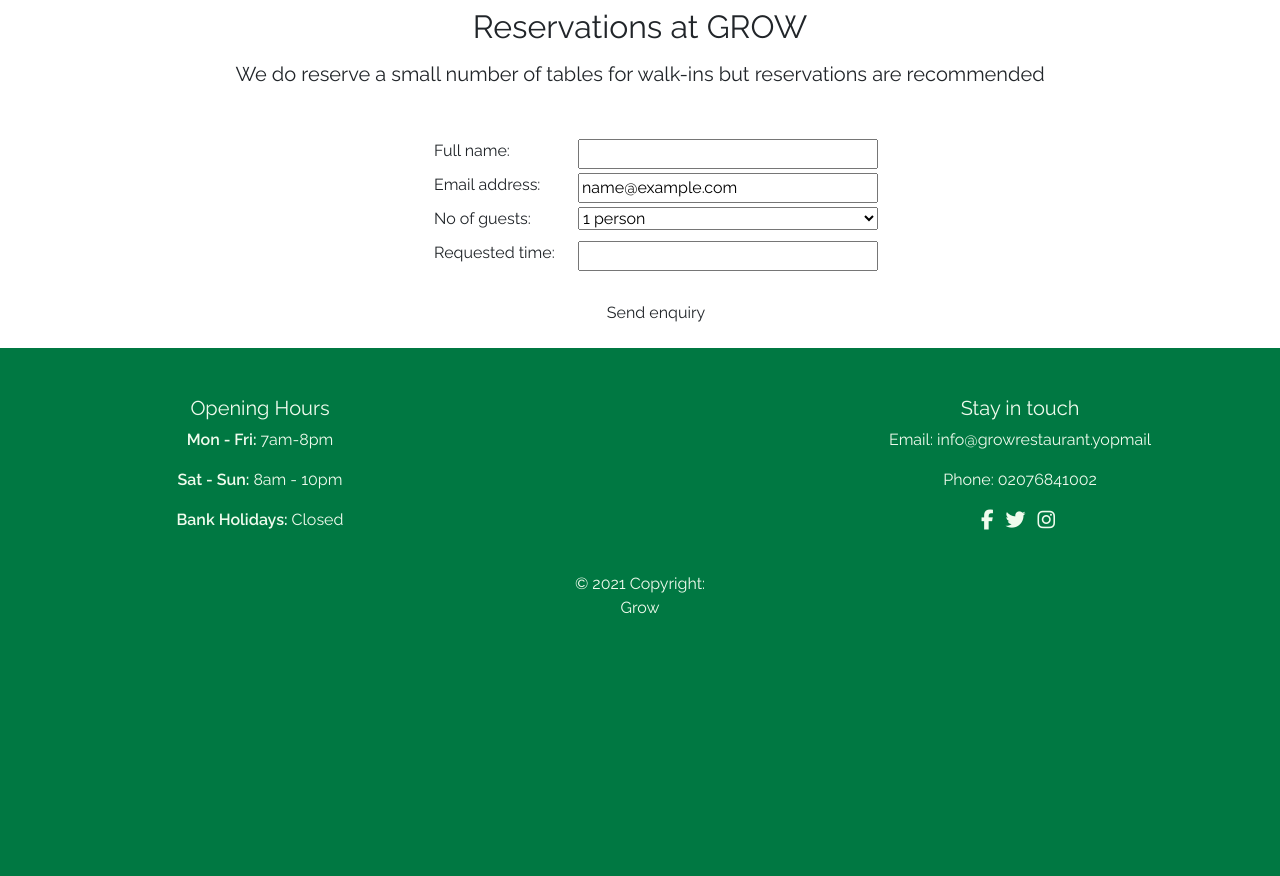
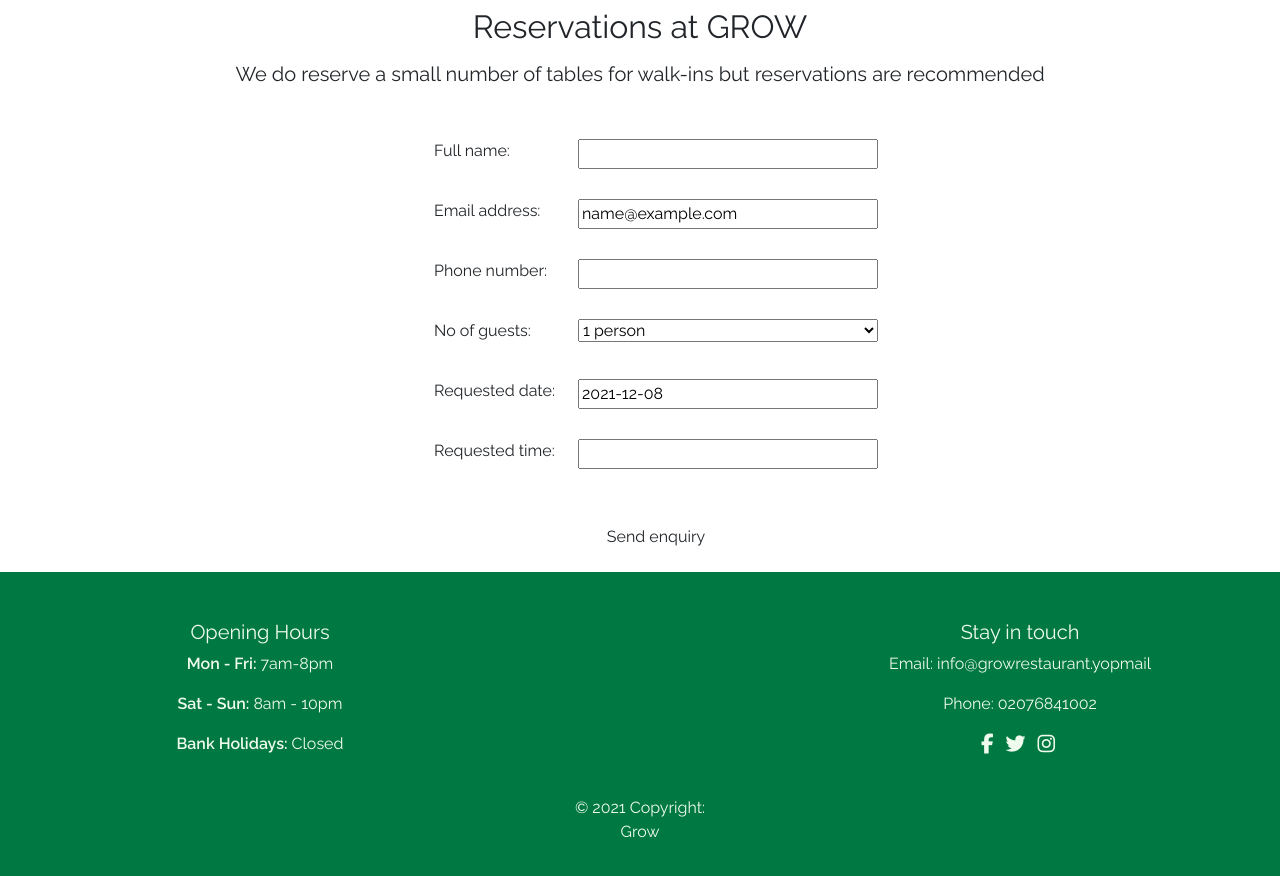
Before and after one commit to daisygunn/grow-restaurant, a Django app: page /reservations/ in a window 1280 px wide. Shown: the part 321-1197 px from the top of the page. Before the commit the page ends 935 px from the top, so only its background shows below. Run offline with Django 3.2, Linux system fonts and the light colour scheme; the visitor is signed in with stand-in values (Sample User, id 1); some libraries are stand-ins or nearby versions.

Commit message:
Import messages to display when enquiry is sent. Update reservations model to select date and time seperately. Update reservations.html to display all of the user information on the form if they are logged in.

```diff
--- a/reservations/admin.py
+++ b/reservations/admin.py
@@ -16,4 +16,4 @@ class TableAdmin(admin.ModelAdmin):
 @admin.register(Reservation)
 class ReservationsAdmim(admin.ModelAdmin):
     list_filter = ('no_of_guests', 'status', 'table_id')
-    list_display = ('reservation_id', 'no_of_guests', 'status', 'table_id', 'requested_time')
+    list_display = ('reservation_id', 'no_of_guests', 'status', 'table_id', 'requested_date', 'requested_time')
--- a/reservations/forms.py
+++ b/reservations/forms.py
@@ -1,4 +1,4 @@
-from bootstrap_datepicker_plus import DateTimePickerInput
+from bootstrap_datepicker_plus import DateTimePickerInput, DatePickerInput, TimePickerInput
 from .models import Customer, Reservation
 from django import forms
 
@@ -11,7 +11,16 @@ class CustomerForm(forms.ModelForm):
 class ReservationForm(forms.ModelForm):
     class Meta:
         model = Reservation
-        fields = ('no_of_guests', 'requested_time')
+        fields = ('no_of_guests', 'requested_date', 'requested_time')
         widgets = {
-            'requested_time':DateTimePickerInput()
+            'requested_date':DatePickerInput(options={
+                    "format": "DD/MM/YYYY", # moment date-time format
+                    "showClose": True,
+                    "showClear": True,
+                    "showTodayButton": True,
+                }),
+            'requested_time':TimePickerInput(options={
+                    "showClose": True,
+            }
+            ),
         }
--- a/reservations/models.py
+++ b/reservations/models.py
@@ -31,7 +31,8 @@ class Reservation(models.Model):
     # email = models.ForeignKey(Customer, on_delete=models.CASCADE, related_name="customer_email")
     guests_choices = ((1, "1 person"), (2, "2 people"), (3, "3 people"), (4, "4 people"))
     no_of_guests = models.IntegerField(choices=guests_choices, default=1)
-    requested_time = models.DateTimeField()
+    requested_date = models.DateField(default=datetime.date.today)
+    requested_time = models.TimeField(default='')
     table_id = models.ForeignKey(Table, on_delete=models.CASCADE, related_name="table_booked", null=True)
     status = models.CharField(
         max_length=10, choices=status_choices, default="pending")
--- a/reservations/views.py
+++ b/reservations/views.py
@@ -4,7 +4,7 @@ from django.http import HttpResponseRedirect
 from django.contrib import messages
 from django.contrib.auth.models import User
 from django.template.context_processors import csrf
-from bootstrap_datepicker_plus import DateTimePickerInput
+from bootstrap_datepicker_plus import DateTimePickerInput, DatePickerInput, TimePickerInput
 from .models import Table, Customer, Reservation
 from .forms import CustomerForm, ReservationForm
 
@@ -16,26 +16,7 @@ class ReservationsEnquiry(View):
     def get(self, request, *args, **kwargs):
 
         customer_form = CustomerForm()
-        # reservation_form = ReservationForm(initial={'email': request.user.email})
         reservation_form = ReservationForm()
-
-#       On SUbmit
-#       Check to see if there is availablity First
-#       check against reservation table for number of bookings already existing for date and time, reserved and confirmed not not deleted
-#       select count(*) from reservation where date = :date and time = :time and reservation =  (“confirmed”);
-#         {number}
-
-#       select count(*) from tables;
-#         {max 5}
-
-#       If number of reservation does not equal to number of rows in the seats table then
-#         #allow booking
-#         --Save CUstomer details to cutomer table, take the  running (primary key) id from there (store into variable)
-#         --then pushreservation data into reservation table and mark reservation trigger as 1 and confirmed as 0
-#         --
-#       else
-#         not allowed, suggest other dates
-#       end if
 
         return render(
             request, self.template_name,
@@ -47,21 +28,23 @@ class ReservationsEnquiry(View):
         customer_form = CustomerForm(data=request.POST)
         reservation_form = ReservationForm(data=request.POST)
 
-        if customer_form.is_valid():
+        if customer_form.is_valid() and reservation_form.is_valid():
             # customer_form.instance.email = request.
             customer_form.save()
+            reservation_form.save()
+            messages.add_message(
+                request, messages.SUCCESS, "Your enquiry has been sent - please note this is not approved until you receive a confirmaton email.")
 
-            if reservation_form.is_valid():
-                reservation_form.save()
 
-            else:
-                return render(
-                    request, 'reservations.html',
-                    {'customer_form': customer_form, 'reservation_form': reservation_form}
+            return render(
+                    request, 'reservations.html'
+                    # {'customer_form': customer_form, 'reservation_form': reservation_form}
                     )
 
+        else:
+            messages.add_message(request, messages.ERROR, "Something is not right with your form")
 
-        return render(
-                    request, 'reservations.html',
-                    {'customer_form': customer_form, 'reservation_form': reservation_form}
-                    )
+            return render(
+                request, 'reservations.html',
+                {'customer_form': customer_form, 'reservation_form': reservation_form}
+            )
--- a/static/css/style.css
+++ b/static/css/style.css
@@ -117,7 +117,9 @@ text-align: center;
 
 .full-form li {
     padding: 5px;
+    height: 60px;
 }
+
 
 li input, li select, .input-group.date {
     width: 300px;
--- a/templates/base.html
+++ b/templates/base.html
@@ -80,6 +80,20 @@
         </div>
     </header>
 
+    <!-- Messages/Alerts -->
+    <div class="container">
+        <div class="row">
+            <div class="col-md-8 offset-md-2">
+                    {% for message in messages %}
+                    <div class="alert {{ message.tags }} alert dismissable fade show" id="msg" role="alert">
+                        {{ message | safe }}
+                        <button type="button" class="btn-close" data-bs-dismiss="alert" aria-label="Close">
+                        </button>
+                    </div>
+                    {% endfor %}
+            </div>
+        </div>
+    </div>
     {% block content%}
 
     {% endblock %}
--- a/templates/index.html
+++ b/templates/index.html
@@ -16,7 +16,7 @@
             <p>Here at GROW we have three main principles:
                 <ol class="principles-list">
                     <li class="text-center">Eating well should never = boring food </li>
-                    <li class="text-center">Seasonal produce is always best</li>
+                    <li class="text-center">Seasonal produce is <strong>ALWAYS</strong> best</li>
                     <li class="text-center">Plants make everything better</li>
                 </ol>
             </p>
--- a/templates/reservations.html
+++ b/templates/reservations.html
@@ -22,15 +22,29 @@
                 <!-- action="{% url 'reservations' %}" -->
                 <ul class="full-form">
                     {% csrf_token %}
+
+                    {{ customer_form.errors }}
+                    {{ customer_form.non_field_errors }}
+
+                    {{ reservation_form.errors }}
+                    {{ reservation_form.non_field_errors }}
+
                     {% if user.is_authenticated %}
+
                     <li>
-                        <label for="full_name">Full name:</label>
-                        <input type="full_name" value="{{ user.name }}"/>
+                        <label for="id_full_name">Full name:</label>
+                        <input type="full_name" name="full_name" id="id_full_name" value="{{ user.name }}"/>
                     </li>
                     <li>
-                        <label for="email">Email address:</label>
-                        <input type="email" value="{{ user.email }}"/>
+                        <label for="id_email">Email address:</label>
+                        <input type="email" name="email" id="id_email "value="{{ user.email }}"/>
                     </li>
+
+                    <li>
+                        <label for="id_phone_number">Phone number:</label>
+                        <input type="tel" name="phone_number" id="id_phone_number "value="{{ user.phone_number }}"/>
+                    </li>
+
                     {% else %}
 
                     {{ customer_form.as_ul}}
```
Also changed, not shown: grow_restaurant/settings.py (+12 -0 lines), reservations/migrations/0013_auto_20211214_0818.py (added).
